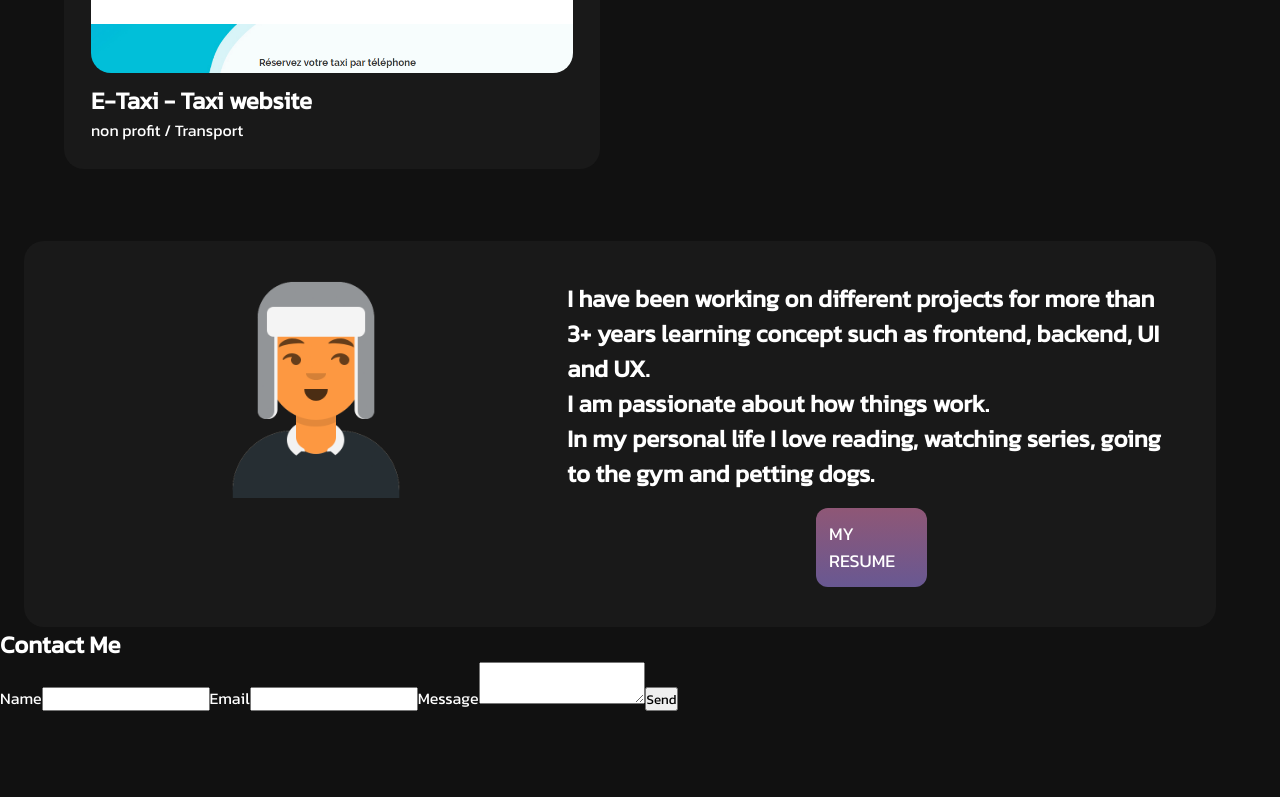
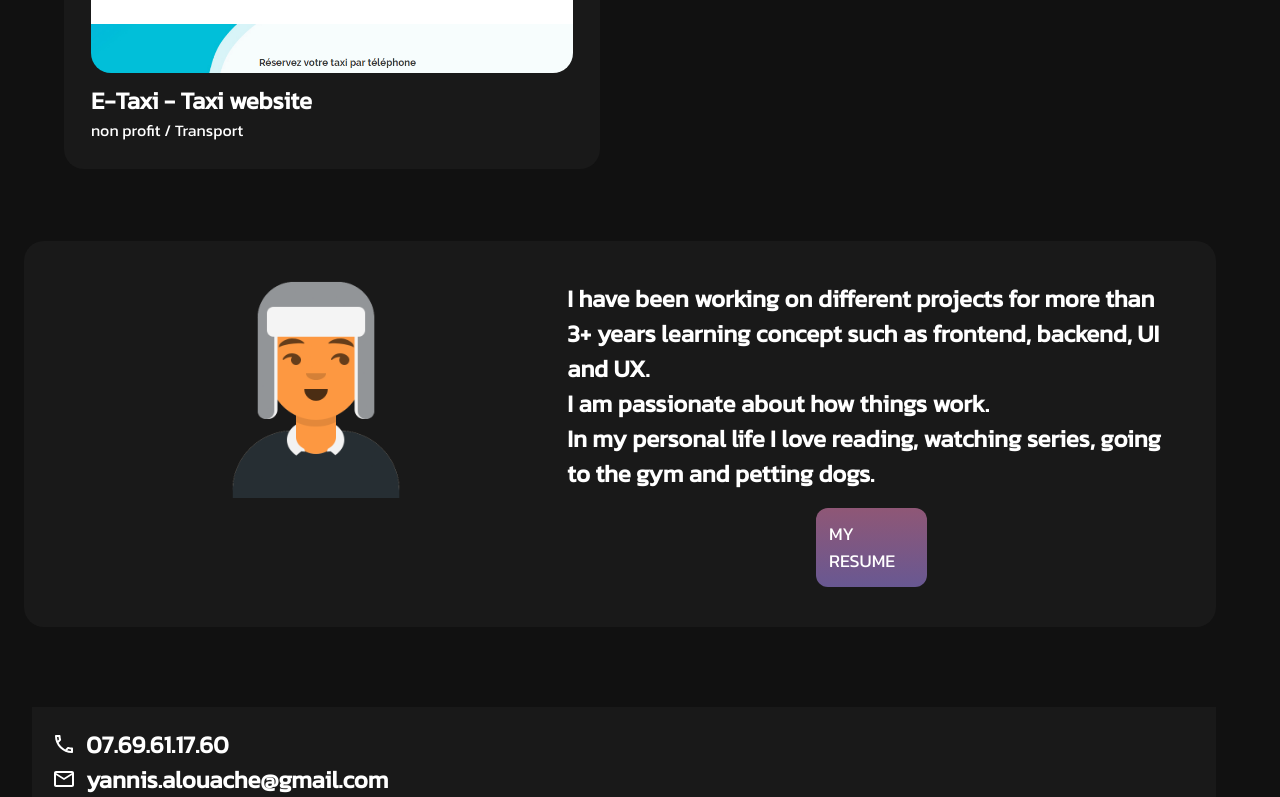
Before and after one commit to Yannis-Alouache/portfolio, a React (Create React App) app: page / in a window 1280 px wide. Shown: the part 2000-2797 px from the top of the page. Built offline with nearby package versions, Linux system fonts and the light colour scheme.

Commit message:
[+] added ContactMe personal info

```diff
--- a/src/Assets/Style/style.css
+++ b/src/Assets/Style/style.css
@@ -43,13 +43,8 @@ section {
 }
 
 .square {
-    width: 135px;
-    height: 135px;
-    background: linear-gradient(180deg,#db85b4,#b097f2);
-    position: absolute;
-    z-index: 10000;
-    border-radius: 20px;
-    left: -120px;
+    background-color: #191919;
+
 }
 
 .relative {
@@ -199,3 +194,12 @@ section {
     font-size: 18px;
     margin-top: 17px;
 }
+
+
+.about {
+    margin-bottom: 7em;
+}
+
+.padding-2 {
+    padding: 1.25rem;
+}
--- a/src/Components/ContactMe.js
+++ b/src/Components/ContactMe.js
@@ -1,5 +1,11 @@
 import React, { useRef } from 'react'
 import emailjs from '@emailjs/browser';
+import Grid from '@mui/material/Grid';
+import Box from '@mui/material/Box';
+import { Container } from '@mui/system';
+import LocalPhoneOutlinedIcon from '@mui/icons-material/LocalPhoneOutlined';
+import EmailOutlinedIcon from '@mui/icons-material/EmailOutlined';
+import FmdGoodOutlinedIcon from '@mui/icons-material/FmdGoodOutlined';
 
 function ContactMe() {
 
@@ -18,9 +24,24 @@ function ContactMe() {
 
   return (
     <>
-        <section>
-            <h1>Contact Me</h1>
-
+        <section className="">
+          <Container className="self-center" maxWidth='lg'>
+            <Grid container spacing={4}>
+              <Grid className="square padding-2" xs={12} xl={4} sm={12}>
+                <Box sx={{display: 'flex', alignItems: 'center', gap: '10px'}}>
+                  <LocalPhoneOutlinedIcon />
+                  <h1 style={{color: 'white'}}>07.69.61.17.60</h1>
+                </Box>
+                <Box sx={{display: 'flex', alignItems: 'center', gap: '10px'}}>
+                  <EmailOutlinedIcon />
+                  <h1 style={{color: 'white'}}>yannis.alouache@gmail.com</h1>
+                </Box>
+                <Box sx={{display: 'flex', alignItems: 'center', gap: '10px'}}>
+                  <FmdGoodOutlinedIcon />
+                  <h1 style={{color: 'white'}}>Lille</h1>
+                </Box>
+              </Grid>
+              {/* <Grid xs={12} xl={9} sm={12}>
                 <form ref={form} onSubmit={sendEmail}>
                   <label>Name</label>
                   <input type="text" name="user_name" />
@@ -30,6 +51,9 @@ function ContactMe() {
                   <textarea name="message" />
                   <input type="submit" value="Send" />
                 </form>
+              </Grid> */}
+            </Grid>
+          </Container>
         </section>
     </>
   )
```
Lines whose indentation alone changed are shown as unchanged.
